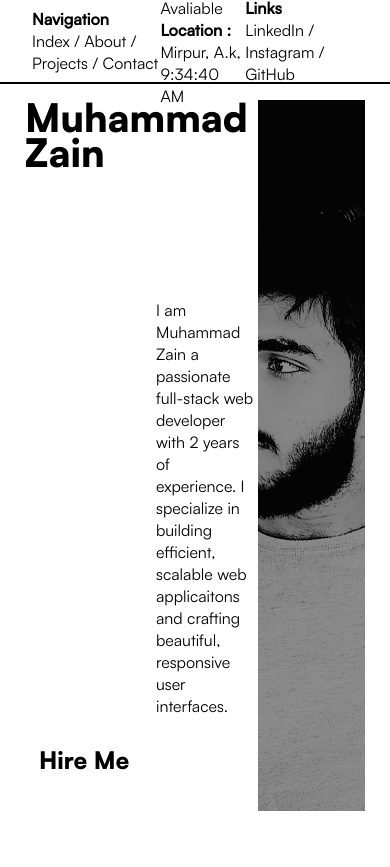
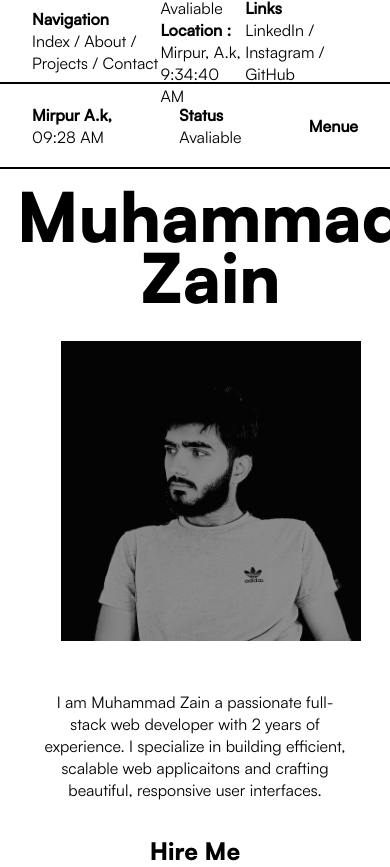
Before and after one commit to muhammadzainrafique/Fintness_Training_website, a plain HTML site: page index.html in a window 390 px wide. Before the commit the page ends 844 px from the top, so only its background shows below. Drawn offline with Linux system fonts and the light colour scheme.

Commit message:
Update index.html

```diff
--- a/index.html
+++ b/index.html
@@ -99,6 +99,51 @@ a:hover{
     color: red;
 }
 
+@media only screen and (max-width: 1000px) {
+    .desktop-nav{
+        display: none;
+    }
+    .hero {
+      flex-direction: column;
+      justify-content: unset;
+      height: auto;
+    }
+    .name-div {
+      width: 100vw;
+      height: auto;
+      /* border: 2px solid black; */
+      font-size: 68px;
+      text-align: center;
+    }
+    .img-div {
+      width: 100vw;
+      /* border: 2px solid red; */
+      height: auto;
+      margin-block: 34px;
+     display: flex;
+     justify-content: center;
+     align-items: center;
+    }
+    .img-div img{
+      height: 300px;
+      width: 300px;
+    }
+    .descrition {
+      position: unset;
+      text-align: center;
+      width: 100vw;
+      /* border: 2px solid black; */
+      width: 80%;
+      margin: auto;
+    }
+    .hire {
+      position: unset;
+      text-align: center;
+      margin-top: 34px;
+    }
+
+}
+
     </style>
 <!--     <link rel="stylesheet" href="home.css" /> -->
   </head>
@@ -128,6 +173,19 @@ a:hover{
         <span>/</span>
         <a href="#">GitHub</a>
       </div>
+    </nav>
+     <nav class="mobile-nav">
+        <div class="location">
+            <p>Mirpur A.k,</p>
+            <span class="time">09:28 AM</span>
+        </div>
+        <div class="status">
+            <p>Status</p>
+            <span>Avaliable</span>
+        </div>
+        <div class="menue">
+            <p>Menue</p>
+        </div>
     </nav>
     <main>
       <div class="hero">
```
